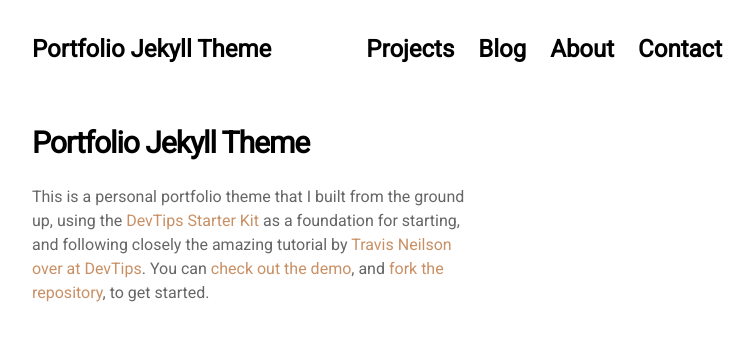
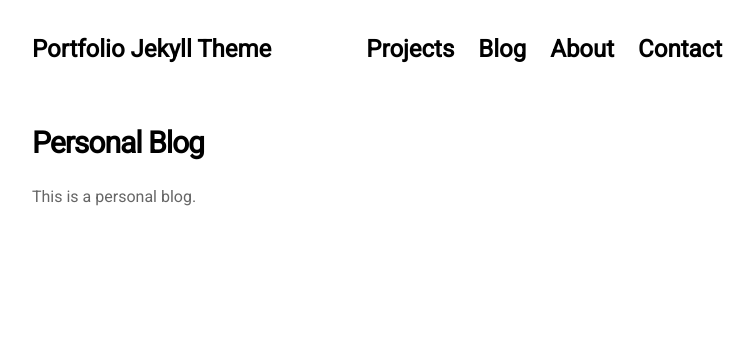
Before and after one commit to juliakikim/amellohello, a Jekyll site: the page built from pages/about.html, in a window 1280 px wide. Shown: the top 341 px of the page, without its empty margins (263-1017 px from the left). Built offline with Jekyll 4.4.1, drawn with Linux system fonts in a browser that asks for light colours; nearby versions of some CDN libraries.

Commit message:
Update settings.yml

```diff
--- a/_data/settings.yml
+++ b/_data/settings.yml
@@ -13,7 +13,7 @@ menu:
 # NOTE: Providing SEO information will make this website more searchable on the internet.
 
 seo:
-  description: 'Personal portfolio powered by Jekyll and GitHub Pages '
+  description: 'A Mello Hello'
   rel-author: 'https://plus.google.com/u/0/#'
   rel-publisher: 'https://plus.google.com/u/0/#'
 
@@ -39,21 +39,21 @@ disqus:
 # About Section
 
 about: >
-  # Portfolio Jekyll Theme
+  # Personal Blog
 
-  This is a personal portfolio theme that I built from the ground up, using the [DevTips Starter Kit](http://devtipsstarterkit.com/) as a foundation for starting, and following closely the amazing tutorial by [Travis Neilson over at DevTips](https://www.youtube.com/watch?v=T6jKLsxbFg4&list=PL0CB3OvPhDA_STygmp3sDenx3UpdOMk7P). You can [check out the demo](lenpaul.github.io/portfolio-jekyll-theme/), and [fork the repository](https://github.com/LeNPaul/portfolio-jekyll-theme/fork), to get started.
+  This is a personal blog.
 
 contact: >
   # Contact
 
-  You may contact me [through my email](mailto:l.nguyen.paul@gmail.com) or [tweet at me](https://twitter.com/intent/tweet?text=%40paululele) if you have any questions or would like to bring up any issues.
+
 
 #-------------------------------
 # Work Section
 
 projects:
-- {name: 'Project One', folder: 'proj-1', file: 'projects/proj-1.html'}
-- {name: 'Project Two', folder: 'proj-2', file: 'projects/proj-2.html'}
+- {name: 'AMH Music', folder: 'proj-1', file: 'projects/proj-1.html'}
+- {name: 'AMH Travel', folder: 'proj-2', file: 'projects/proj-2.html'}
 - {name: 'Project Three', folder: 'proj-3', file: 'projects/proj-3.html'}
 - {name: 'Project Four', folder: 'proj-4', file: 'projects/proj-4.html'}
 - {name: 'Project Five', folder: 'proj-5', file: 'projects/proj-5.html'}
```
